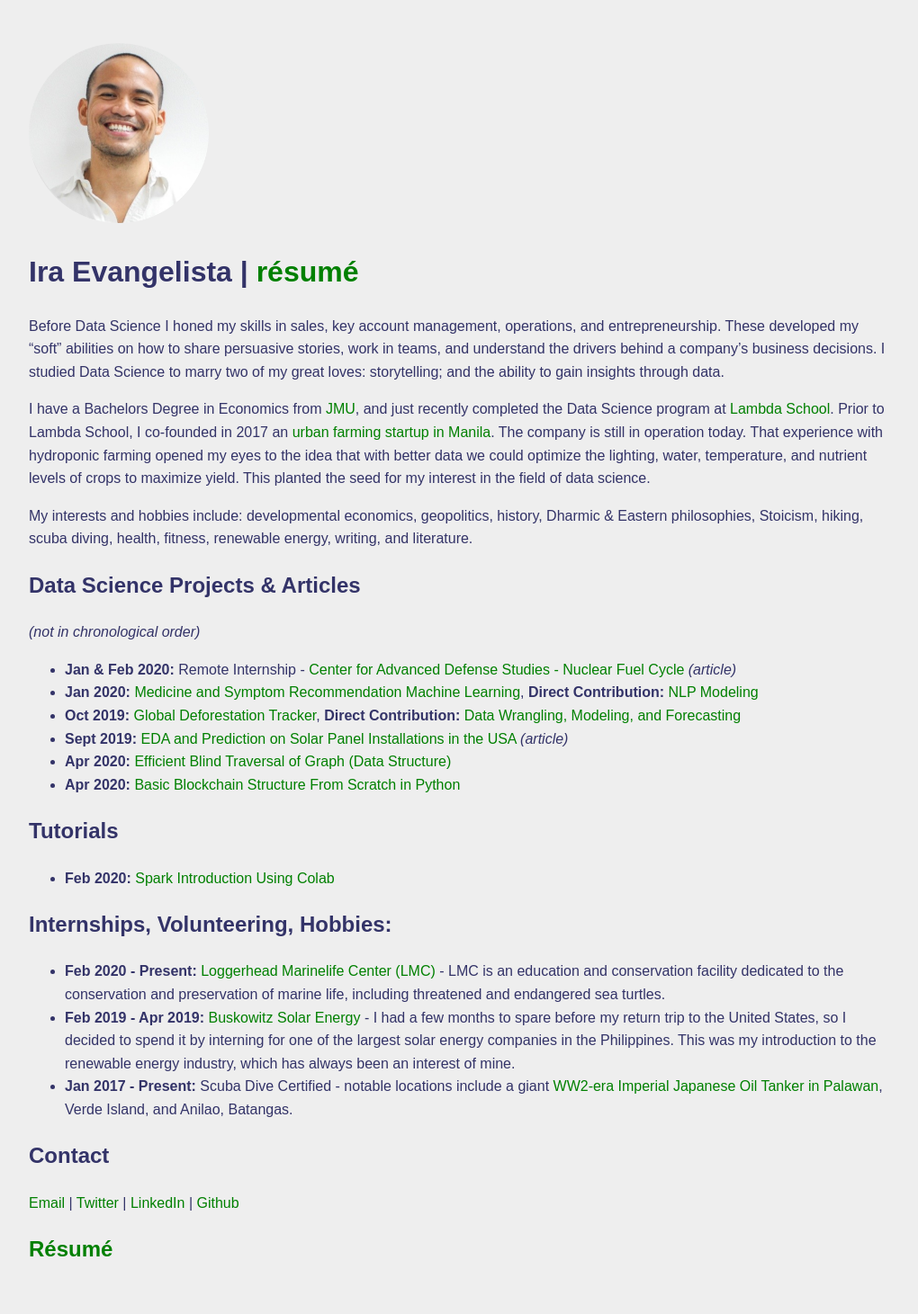
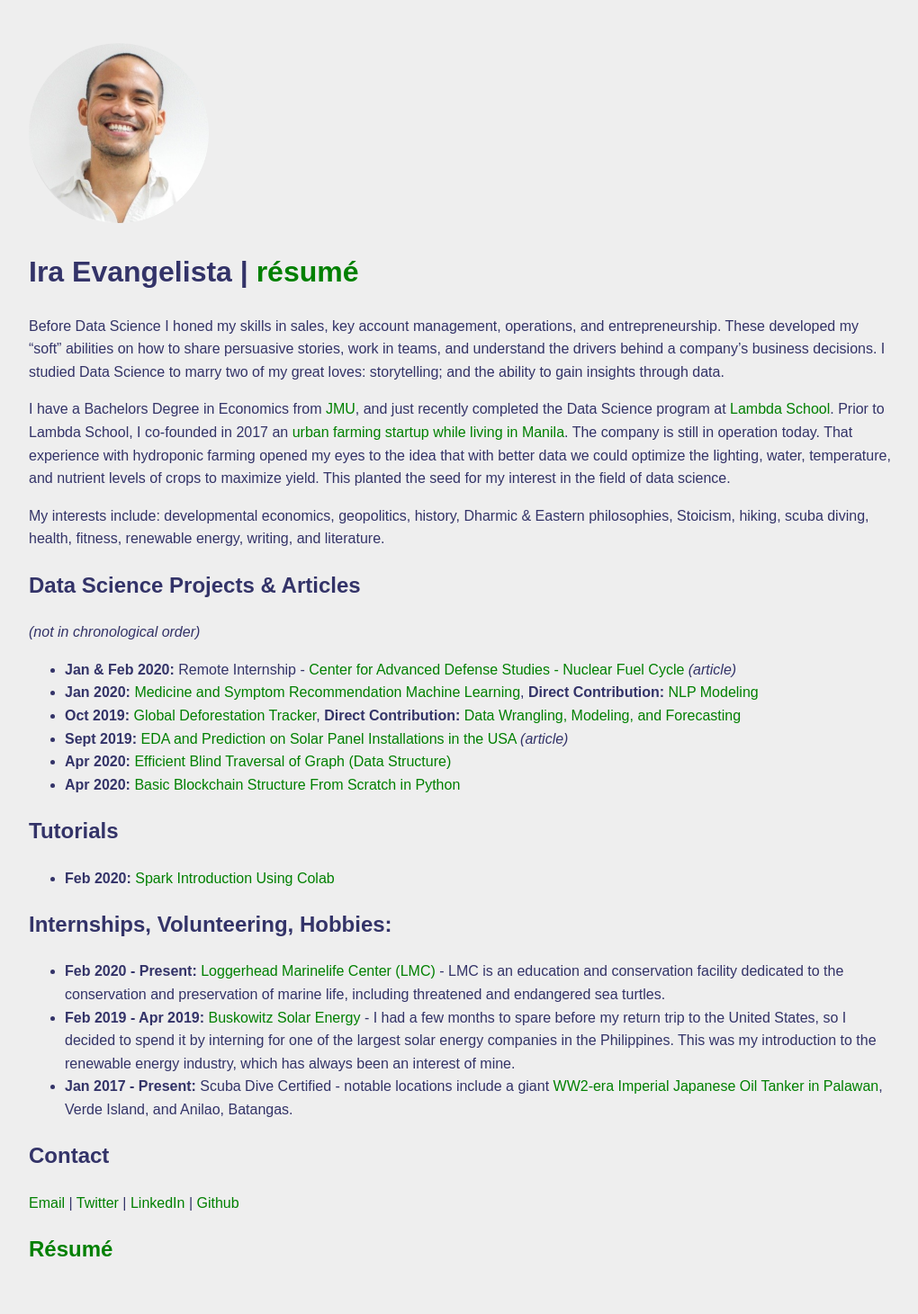
Before and after one commit to pragmatizt/ira_evangelista.github.io, a Jekyll site: the page built from index.md, in a window 1280 px wide. Shown: the whole page at 90% size, without its empty margins (128-1148 px from the left). Built offline with Jekyll 4.4.1, drawn with Linux system fonts in a browser that asks for light colours; our own code applies the rules of GitHub Pages for plain Markdown files.

Commit message:
Update index.md

```diff
--- a/index.md
+++ b/index.md
@@ -4,9 +4,9 @@
 
 Before Data Science I honed my skills in sales, key account management, operations, and entrepreneurship. These developed my “soft” abilities on how to share persuasive stories, work in teams, and understand the drivers behind a company’s business decisions. I studied Data Science to marry two of my great loves: storytelling; and the ability to gain insights through data.
 
-I have a Bachelors Degree in Economics from [JMU](https://www.jmu.edu), and just recently completed the Data Science program at [Lambda School](https://lambdaschool.com/). Prior to Lambda School, I co-founded in 2017 an [urban farming startup in Manila](https://www.eaturbangreens.com).  The company is still in operation today.  That experience with hydroponic farming opened my eyes to the idea that with better data we could optimize the lighting, water, temperature, and nutrient levels of crops to maximize yield.  This planted the seed for my interest in the field of data science.
+I have a Bachelors Degree in Economics from [JMU](https://www.jmu.edu), and just recently completed the Data Science program at [Lambda School](https://lambdaschool.com/). Prior to Lambda School, I co-founded in 2017 an [urban farming startup while living in Manila](https://www.eaturbangreens.com).  The company is still in operation today.  That experience with hydroponic farming opened my eyes to the idea that with better data we could optimize the lighting, water, temperature, and nutrient levels of crops to maximize yield.  This planted the seed for my interest in the field of data science.
 
-My interests and hobbies include: developmental economics, geopolitics, history, Dharmic & Eastern philosophies, Stoicism, hiking, scuba diving, health, fitness, renewable energy, writing, and literature.
+My interests include: developmental economics, geopolitics, history, Dharmic & Eastern philosophies, Stoicism, hiking, scuba diving, health, fitness, renewable energy, writing, and literature.
 
 ## Data Science Projects & Articles
 *(not in chronological order)*
```
